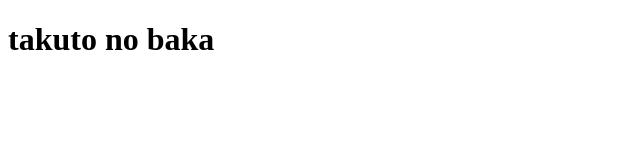
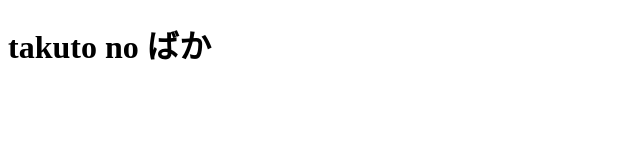
Before and after one commit to huynhnguyen1906/git-practice, a plain HTML site: page index.html in a window 1280 px wide. Shown: the whole page, without its empty margins (0-640 px from the left). Drawn offline with Linux system fonts and the light colour scheme.

Commit message:
h1内容また変えた

```diff
--- a/index.html
+++ b/index.html
@@ -1,11 +1,14 @@
 <!DOCTYPE html>
 <html lang="en">
+
 <head>
 	<meta charset="UTF-8" />
 	<meta name="viewport" content="width=device-width, initial-scale=1.0" />
 	<title>Document</title>
 </head>
+
 <body>
-		<h1>takuto no baka</h1>
+	<h1>takuto no ばか</h1>
 </body>
+
 </html>
```
Lines whose indentation alone changed are shown as unchanged.
